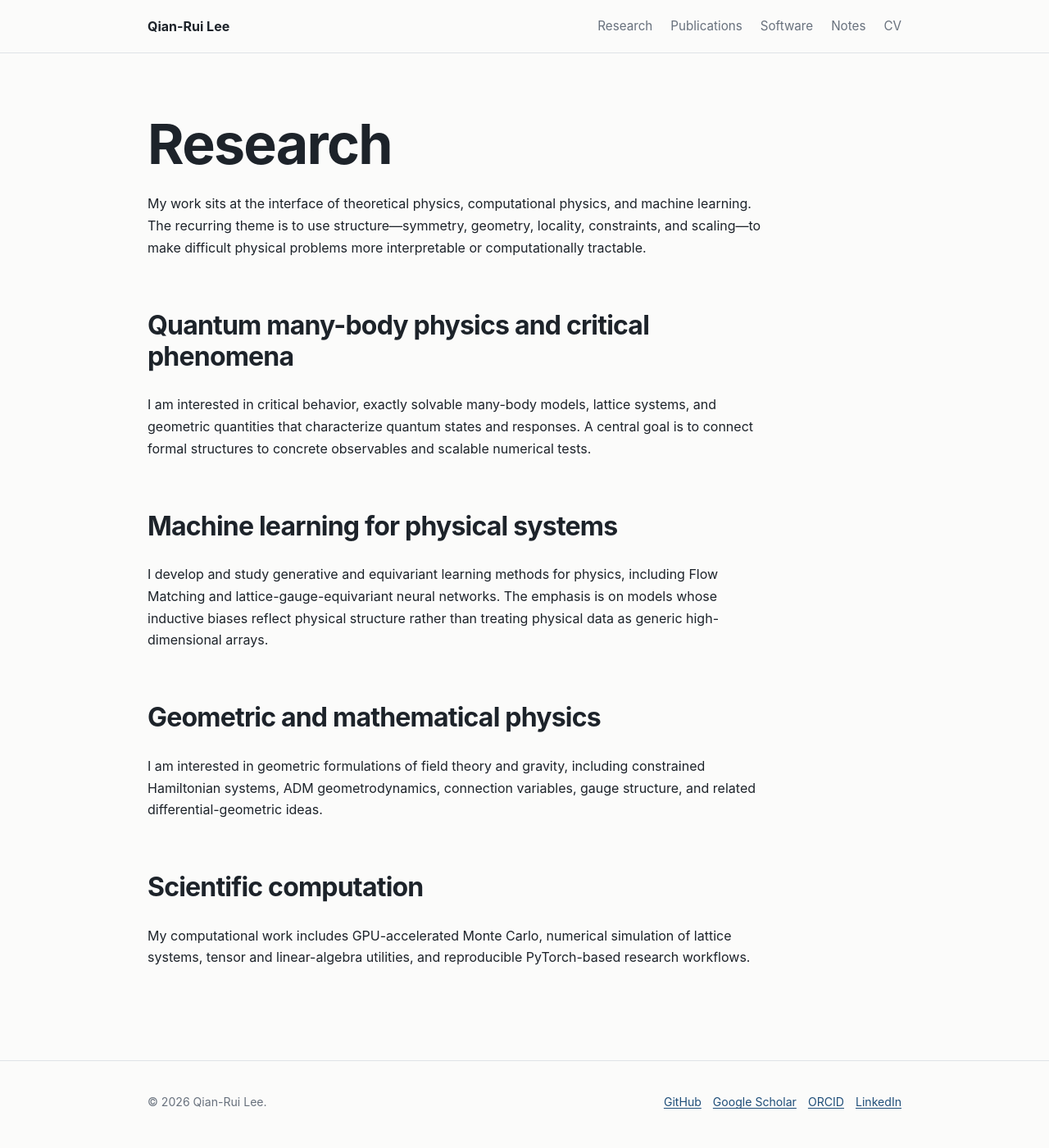
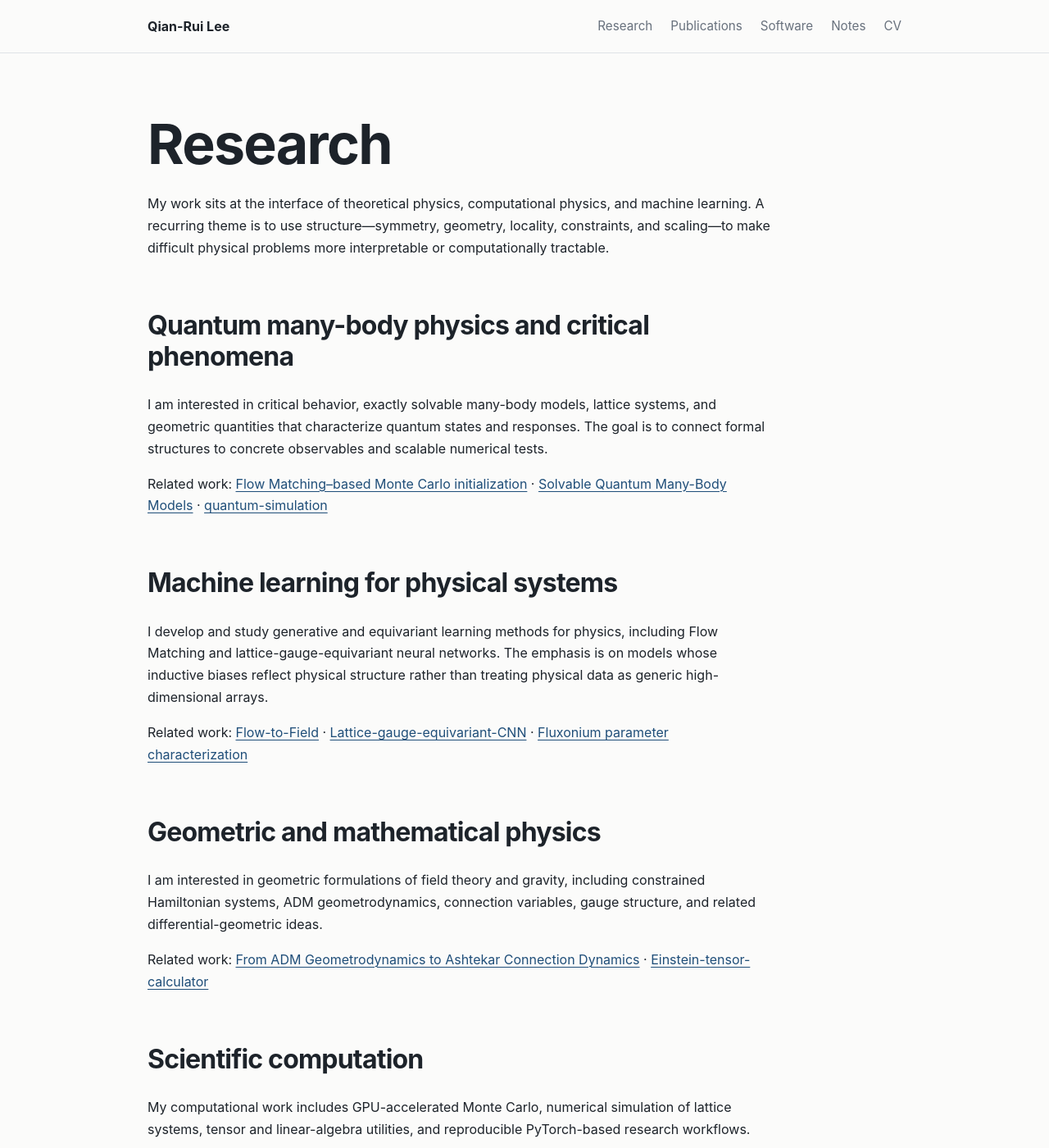
Before and after one commit to ToelUl/ToelUl.github.io, a Jekyll site: the page built from research.md, in a window 1280 px wide and 1400 px high. Shown: the whole window at 82% size. Built offline with Jekyll 4.4.1, drawn with Linux system fonts in a browser that asks for light colours; some of the changed text lies outside the part shown.

Commit message:
Phase 5: research portal and maintenance docs
Synchronize maintenance documentation with the deployed Scholar/PDF architecture and connect research themes directly to related publications, notes, and software.

```diff
--- a/research.md
+++ b/research.md
@@ -1,23 +1,32 @@
 ---
 title: "Research"
 permalink: /research/
+description: "Research directions of Qian-Rui Lee in many-body physics, machine learning for physics, geometric physics, and scientific computing."
 ---
 # Research
 
-My work sits at the interface of theoretical physics, computational physics, and machine learning. The recurring theme is to use structure—symmetry, geometry, locality, constraints, and scaling—to make difficult physical problems more interpretable or computationally tractable.
+My work sits at the interface of theoretical physics, computational physics, and machine learning. A recurring theme is to use structure—symmetry, geometry, locality, constraints, and scaling—to make difficult physical problems more interpretable or computationally tractable.
 
 ## Quantum many-body physics and critical phenomena
 
-I am interested in critical behavior, exactly solvable many-body models, lattice systems, and geometric quantities that characterize quantum states and responses. A central goal is to connect formal structures to concrete observables and scalable numerical tests.
+I am interested in critical behavior, exactly solvable many-body models, lattice systems, and geometric quantities that characterize quantum states and responses. The goal is to connect formal structures to concrete observables and scalable numerical tests.
+
+Related work: [Flow Matching–based Monte Carlo initialization]({{ '/publications/2026-flow-matching/' | relative_url }}) · [Solvable Quantum Many-Body Models](https://github.com/ToelUl/solvable-quantum-many-body-models) · [quantum-simulation](https://github.com/ToelUl/quantum-simulation)
 
 ## Machine learning for physical systems
 
 I develop and study generative and equivariant learning methods for physics, including Flow Matching and lattice-gauge-equivariant neural networks. The emphasis is on models whose inductive biases reflect physical structure rather than treating physical data as generic high-dimensional arrays.
 
+Related work: [Flow-to-Field](https://github.com/ToelUl/Flow-to-Field) · [Lattice-gauge-equivariant-CNN](https://github.com/ToelUl/Lattice-gauge-equivariant-CNN) · [Fluxonium parameter characterization]({{ '/publications/2025-fluxonium/' | relative_url }})
+
 ## Geometric and mathematical physics
 
 I am interested in geometric formulations of field theory and gravity, including constrained Hamiltonian systems, ADM geometrodynamics, connection variables, gauge structure, and related differential-geometric ideas.
 
+Related work: [From ADM Geometrodynamics to Ashtekar Connection Dynamics]({{ '/publications/2026-adm-ashtekar/' | relative_url }}) · [Einstein-tensor-calculator](https://github.com/ToelUl/Einstein-tensor-calculator)
+
 ## Scientific computation
 
 My computational work includes GPU-accelerated Monte Carlo, numerical simulation of lattice systems, tensor and linear-algebra utilities, and reproducible PyTorch-based research workflows.
+
+Related work: [Lattice-Field-MCMC-GPU](https://github.com/ToelUl/Lattice-Field-MCMC-GPU) · [EfficientSVD](https://github.com/ToelUl/EfficientSVD) · [ncon-torch](https://github.com/ToelUl/ncon-torch)
```
Also changed, not shown: README.md.
